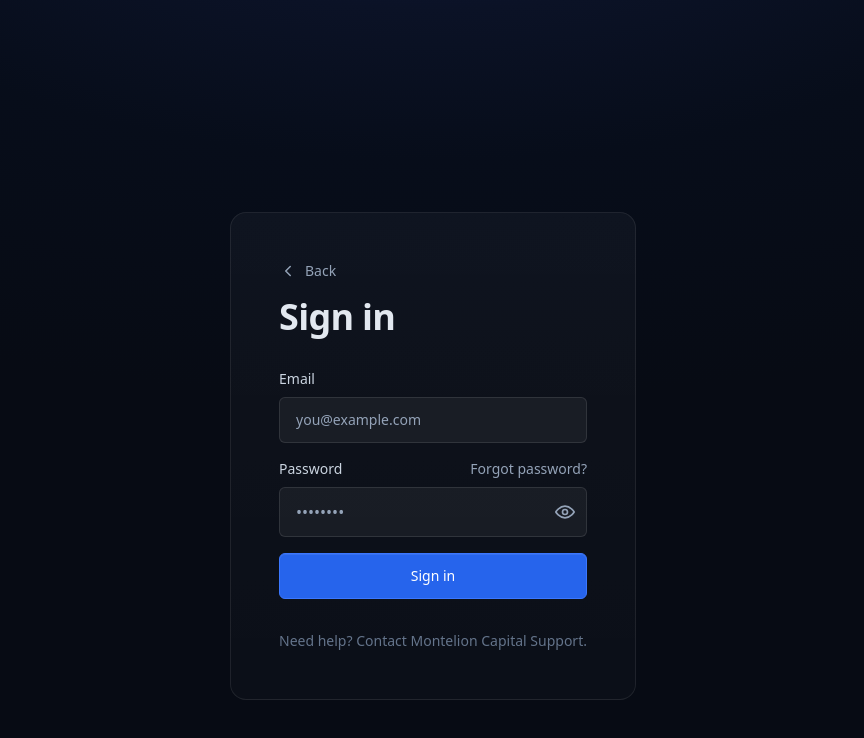
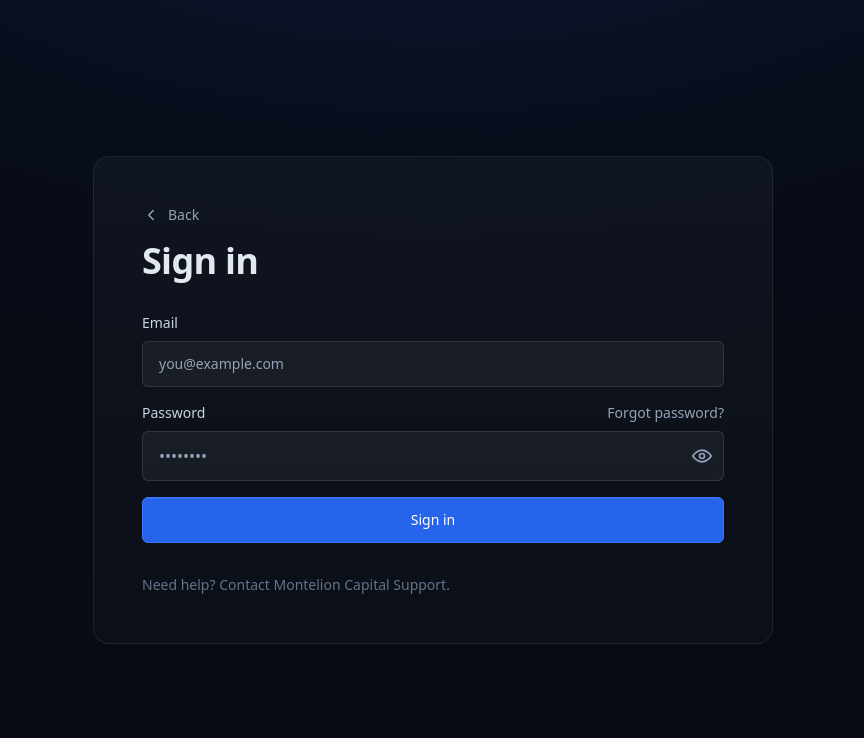
Before and after one commit to montelioncapital/montelion-app-v1, a Next.js app: page /login in a window 1280 px wide. Shown: the top 738 px of the page, without its empty margins (207-1071 px from the left). Built offline with nearby package versions, Linux system fonts and the light colour scheme.

Commit message:
Update page.jsx

```diff
--- a/app/login/page.jsx
+++ b/app/login/page.jsx
@@ -4,11 +4,9 @@ import LoginForm from "./LoginForm";
 
 export default function Page() {
   return (
-    <div className="mc-shell">
-      <div className="mc-card">
-        <div className="mc-section">
-          <LoginForm />
-        </div>
+    <div className="mc-card">
+      <div className="mc-section">
+        <LoginForm />
       </div>
     </div>
   );
```
